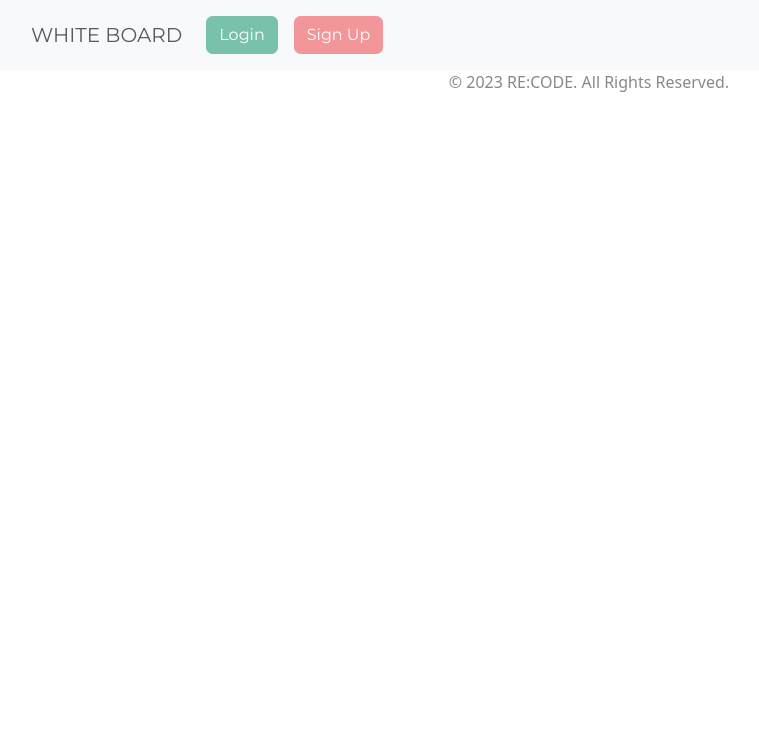
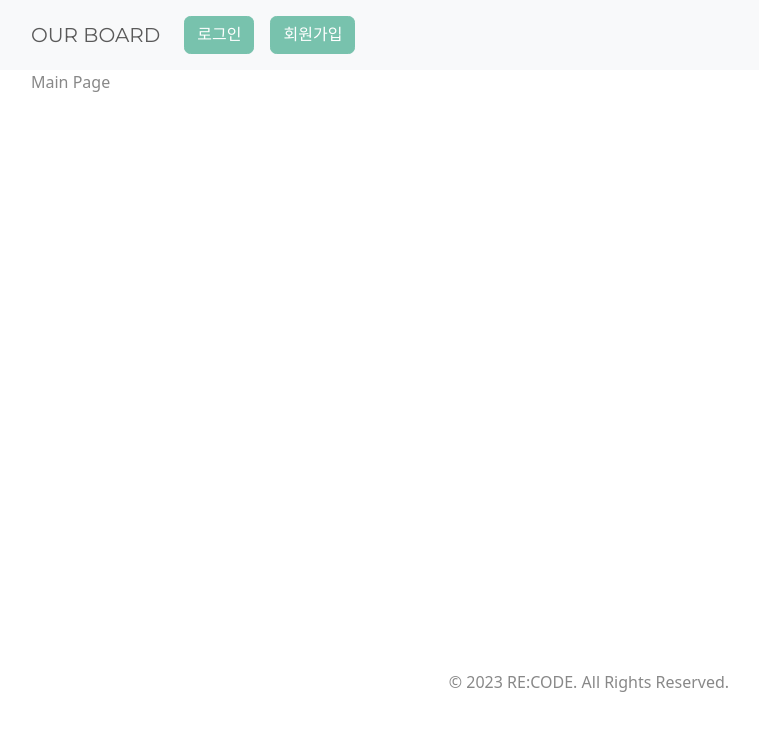
Before and after one commit to Recode-Team/frontend, a React (Create React App) app: page / in a window 1280 px wide. Shown: the top 730 px of the page, without its empty margins (51-810 px from the left). Built offline with nearby package versions, Linux system fonts and the light colour scheme.

Commit message:
Feature home
회원가입, 로그인, 로그아웃 구현

```diff
--- a/src/App.js
+++ b/src/App.js
@@ -1,19 +1,20 @@
-import Header from "./layouts/Header";
+import React from 'react';
+import Header from './layouts/Header';
 import Footer from './layouts/Footer';
+import Main from './pages/Main';
+import { BrowserRouter, Routes, Route } from 'react-router-dom';
 
 function App() {
   return (
-    <div>
-      <header>
+    <BrowserRouter>
+      <div>
         <Header />
-      </header>
-      <main>
-
-      </main>
-      <footer>
+        <Routes>
+          <Route path="/" element={<Main />} />
+        </Routes>
         <Footer />
-      </footer>
-    </div>
+      </div>
+    </BrowserRouter>
   );
 }
 
--- a/src/layouts/Header.js
+++ b/src/layouts/Header.js
@@ -1,4 +1,4 @@
-import React, {useState} from 'react'
+import React, { useState } from 'react'
 import { Nav, Navbar, Button, Container } from "react-bootstrap";
 import SignUp from '../modals/SignUp';
 import Login from '../modals/Login';
@@ -6,23 +6,43 @@ import Login from '../modals/Login';
 const Header = () => {
   const [signUpOn, setSignUpOn] = useState(false);
   const [loginOn, setLoginOn] = useState(false);
+  const [isLogin, setIsLogin] = useState(false);
+
+  const handleLogout = () => {
+    setIsLogin(false);
+  }
+
   return (
     <>
     <SignUp show={signUpOn} onHide={() => setSignUpOn(false)} />
-    <Login show={loginOn} onHide={() => setLoginOn(false)} />
+    <Login show={loginOn} onHide={() => setLoginOn(false)} setIsLogin={setIsLogin}/>
     <header>
         <Navbar bg="light" expand="lg">
             <Container>
-                <Navbar.Brand>WHITE BOARD</Navbar.Brand>
+                <Navbar.Brand>OUR BOARD</Navbar.Brand>
                     <Navbar.Toggle aria-controls="basic-navbar-nav" />
                     <Navbar.Collapse id="basic-navbar-nav">
                     <Nav className="me-auto">
+                    {isLogin ? ( // 로그인 상태에 따라 분기처리
                         <Nav.Link>
-                            <Button variant="primary" onClick={() => setLoginOn(true)}>Login</Button>
+                            <Button variant="primary" onClick={handleLogout}>
+                                로그아웃
+                            </Button>
+                        </Nav.Link>
+                    ) : (
+                    <>
+                        <Nav.Link>
+                            <Button variant="primary" onClick={() => setLoginOn(true)}>
+                                로그인
+                            </Button>
                         </Nav.Link>
                         <Nav.Link>
-                            <Button variant="secondary" onClick={() => setSignUpOn(true)}>Sign Up</Button>
+                            <Button variant="primary" onClick={() => setSignUpOn(true)}>
+                                회원가입
+                            </Button>
                         </Nav.Link>
+                    </>
+                )}
                     </Nav>
                 </Navbar.Collapse>
             </Container>
--- a/src/modals/Login.js
+++ b/src/modals/Login.js
@@ -1,8 +1,7 @@
 import React, { useState } from 'react';
-
 import { Modal, Button, Form, Container } from 'react-bootstrap';
 
-export const Login = ({ show, onHide }) => {
+export const Login = ({ show, onHide, setIsLogin }) => {
 
   const [email, setEmail] = useState("");
   const [password, setPassword] = useState("");
@@ -14,32 +13,26 @@ export const Login = ({ show, onHide }) => {
     setPassword(event.currentTarget.value);
   }
 
-  const [data, setData] = useState({
-    email: email,
-    password: password
-  })
-  const dataHandler = (e) => {
-    setData({
-      ...data,
-      [e.target.name]:e.target.value
-    })
-  }
   const onSubmitHandler = (event) => {
     event.preventDefault();
+    const user = { email: email, password: password };
 
-    console.log('email:', email)
-    console.log('password:', password)
-
-    fetch('http://127.0.0.1:27000/swagger', {
+    fetch('http://13.124.244.199:27000/api/login', {
       method: 'POST',
       headers: {
-        "Content-Type": "application/json",
-        'Accept': 'application/json'
+        "Content-Type": "application/json"
       },
-      body: JSON.stringify(data),
+      body: JSON.stringify(user),
     })
       .then((response) => response.json())
-      .then((result) => console.log("결과: ", result));
+      .then((result) => {
+        console.log("result: ", result);
+        setIsLogin(true);
+        const welcomeMessage = document.getElementById('welcome-message');
+        welcomeMessage.textContent = `환영합니다 ${result.results.name}님!`;
+        onHide();
+      })
+      .catch(error => console.error(error));
 }
 
   return (
@@ -68,6 +61,7 @@ export const Login = ({ show, onHide }) => {
             <Form.Control type="password" placeholder="비밀번호" value={password} onChange={onPasswordHandler}/>
           </Form.Group>
         </Form>
+        <div id="welcome-message"></div>
       </Modal.Body>
       <Modal.Footer>
         <Button variant="primary" type="button" onClick={onSubmitHandler}>
--- a/src/modals/SignUp.js
+++ b/src/modals/SignUp.js
@@ -70,24 +70,17 @@ export const SignUp = ({ show, onHide }) => {
   }
   const onSubmitHandler = (e) => {
     e.preventDefault();
+    const user = { email: email, name: name, password: password };
 
-    console.log('email:', email)
-    console.log('name:', name)
-    console.log('password:', password)
-
-    fetch('http://localhost:27000/', {
+    fetch('http://13.124.244.199:27000/api/register', {
       method: 'POST',
       headers: {
         "Content-Type": "application/json"
       },
-      body: JSON.stringify({
-        email: email,
-        name: name,
-        password: password
-      }),
+      body: JSON.stringify(user),
     })
       .then((response) => response.json())
-      .then((result) => console.log("결과: ", result))
+      .then((result) => console.log("results: ", result))
       .catch(error => console.error(error));
 }
 
--- /dev/null
+++ b/src/pages/Main.js
@@ -0,0 +1,10 @@
+import React from 'react'
+import { Container } from "react-bootstrap";
+
+function Main() {
+  return (
+    <Container style={{ minHeight: "75vh" }}>Main Page</Container>
+  )
+}
+
+export default Main
```
Also changed, not shown: 2 other files (tests, documents, lock files or other folders).
